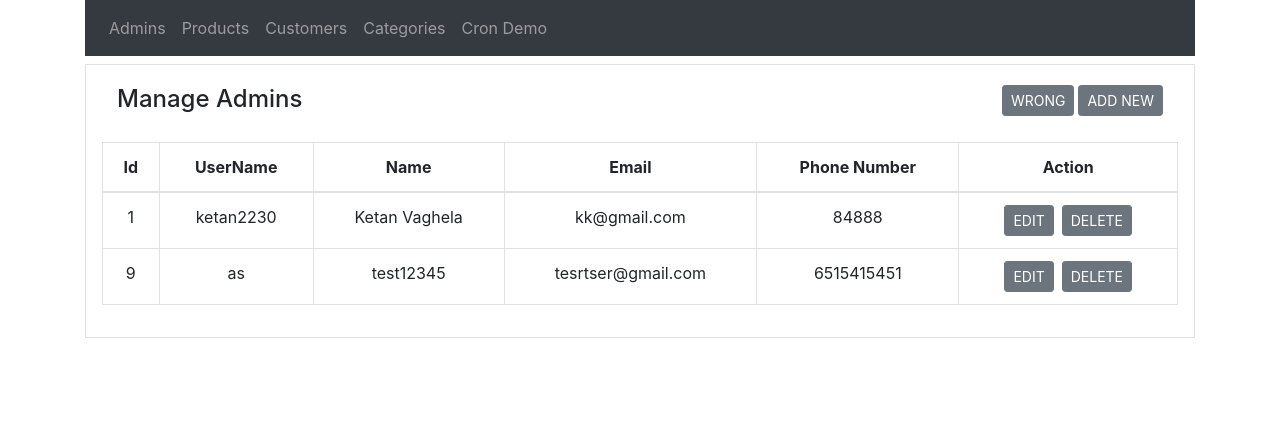
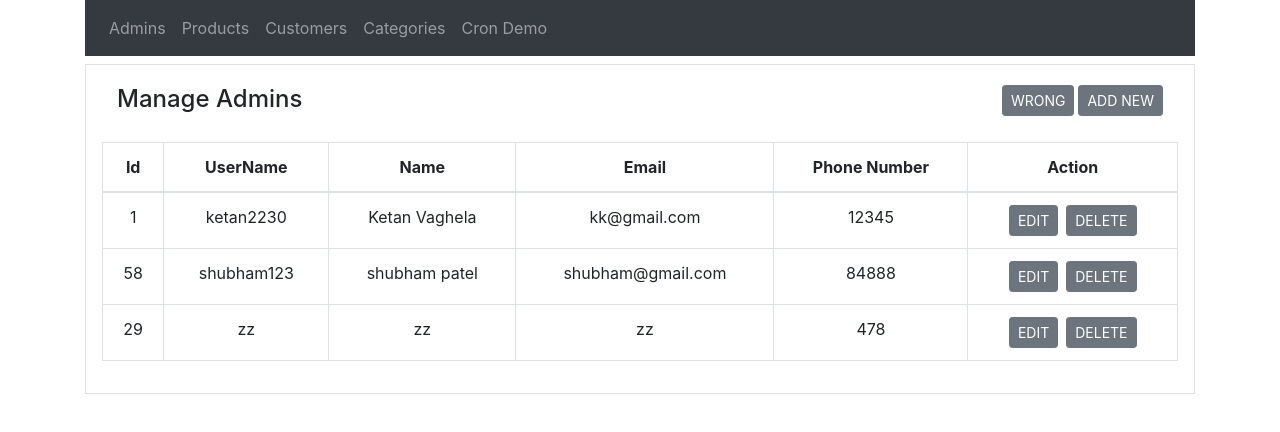
Before and after one commit to chiragkanjariya/vue-magento, a Vue app: page /admin/list in a window 1280 px wide. Shown: the top 432 px of the page. Built offline with nearby package versions, Linux system fonts and the light colour scheme; data requests are answered from the project's data file.

Commit message:
Add sorting functionality to Table

```diff
--- a/data.json
+++ b/data.json
@@ -5,27 +5,43 @@
       "name": "Ketan Vaghela",
       "username": "ketan2230",
       "email": "kk@gmail.com",
-      "phone": "84888"
+      "phone": "12345"
     },
     {
-      "id": 9,
-      "name": "test12345",
-      "phone": "6515415451",
-      "email": "tesrtser@gmail.com",
-      "username": "as",
-      "data": {
-        "id": 9,
-        "name": "test12345",
-        "phone": "6515415451",
-        "email": "tesrtser@gmail.com",
-        "username": "asa"
-      }
+      "id": 58,
+      "name": "shubham patel",
+      "phone": "84888",
+      "email": "shubham@gmail.com",
+      "username": "shubham123"
+    },
+    {
+      "id": 29,
+      "name": "zz",
+      "phone": "478",
+      "email": "zz",
+      "username": "zz"
     }
   ],
   "categories": [
     {
       "id": 71,
       "title": "Javascript"
+    },
+    {
+      "id": 21,
+      "title": "java"
+    },
+    {
+      "id": 49,
+      "title": "python"
+    },
+    {
+      "id": 78,
+      "title": "angular"
+    },
+    {
+      "id": 145,
+      "title": "ketan"
     }
   ]
 }
--- a/src/controllers/core/request.vue
+++ b/src/controllers/core/request.vue
@@ -7,6 +7,9 @@ export default {
     };
   },
   methods: {
+    // getRequest() {
+    //   return this;
+    // },
     getPost(key) {
       return this;
     },
@@ -22,9 +25,9 @@ export default {
     isPost() {
       return true;
     },
-    // getRequestType() {
-    //   return type;
-    // },
+    getRequestType() {
+      return this;
+    },
   },
 };
 </script>
--- a/src/views/admin/list.vue
+++ b/src/views/admin/list.vue
@@ -23,11 +23,11 @@
       <table class="table table-bordered table-fixed">
         <thead>
           <tr>
-            <th class="w-auto text-center">Id</th>
-            <th class="w-auto text-center">UserName</th>
-            <th class="w-auto text-center">Name</th>
-            <th class="w-auto text-center">Email</th>
-            <th class="w-auto text-center">Phone Number</th>
+            <th class="w-auto text-center clickable" @click="sort('id')">Id</th>
+            <th class="w-auto text-center clickable" @click="sort('username')">UserName</th>
+            <th class="w-auto text-center clickable" @click="sort('name')">Name</th>
+            <th class="w-auto text-center clickable" @click="sort('email')">Email</th>
+            <th class="w-auto text-center clickable" @click="sort('phone')">Phone Number</th>
             <th class="w-auto text-center">Action</th>
           </tr>
         </thead>
@@ -65,6 +65,7 @@ export default {
   data() {
     return {
       data: [],
+      ortDir: 'DESC'
     };
   },
   computed: {},
@@ -82,6 +83,27 @@ export default {
         this.setAdmins();
       }
     },
+    sort(key){
+      let data = this.data
+      data = data.sort((a, b) => {
+        let fa = key !== 'id' ? a[key].toLowerCase() : a[key],
+          fb = key !== 'id' ? b[key].toLowerCase() : b[key];
+        if (fa < fb) {
+          return this.sortDir === 'ASC' ? -1 : 1;
+        }
+        if (fa > fb) {
+          return this.sortDir === 'ASC' ? 1 : -1;
+        }
+        return 0;
+      });
+      this.sortDir = this.sortDir === 'ASC' ? 'DESC' : 'ASC'
+    },
   },
 };
 </script>
+
+<style>
+.clickable {
+  cursor: pointer;
+}
+</style>
--- a/src/views/categories/list.vue
+++ b/src/views/categories/list.vue
@@ -23,21 +23,26 @@
       <table class="table table-bordered table-fixed">
         <thead>
           <tr>
-            <th class="w-auto text-center">Id</th>
-            <th class="w-auto text-center">Title</th>
+            <th class="w-auto text-center clickable" @click="sort('id')">Id</th>
+            <th class="w-auto text-center clickable" @click="sort('title')">Title</th>
+            <th class="w-auto text-center">Action</th>
           </tr>
         </thead>
         <tbody>
           <tr :key="category.id" v-for="category in data">
-            <td class="text-center">{{ category.id }}</td>
-            <td class="text-center">{{ category.title }}</td>
+            <td class="text-center" >{{ category.id }}</td>
+            <td class="text-center" >{{ category.title }}</td>
             <td class="text-center">
               <router-link
                 :to="`/categories/edit/id/` + category.id"
                 class="btn btn-secondary btn-sm mr-2"
                 >EDIT</router-link
               >
-              <a class="btn btn-secondary btn-sm" @click="deleteCategory(category.id)">DELETE</a>
+              <a
+                class="btn btn-secondary btn-sm"
+                @click="deleteCategory(category.id)"
+                >DELETE</a
+              >
             </td>
           </tr>
         </tbody>
@@ -57,23 +62,44 @@ export default {
   data() {
     return {
       data: [],
+      sortDir: 'DESC'
     };
   },
-  computed: {},
   created() {
     this.setCategories();
   },
   methods: {
     setCategories() {
-      CoreModel.setComponent(this).setEndPoint('categories/').setData();
+      CoreModel.setComponent(this).setEndPoint("categories/").setData();
       this.$nextTick(() => {});
+    },
+    sort(key){
+      let data = this.data
+      data = data.sort((a, b) => {
+        let fa = key !== 'id' ? a[key].toLowerCase() : a[key],
+          fb = key !== 'id' ? b[key].toLowerCase() : b[key];
+        if (fa < fb) {
+          return this.sortDir === 'ASC' ? -1 : 1;
+        }
+        if (fa > fb) {
+          return this.sortDir === 'ASC' ? 1 : -1;
+        }
+        return 0;
+      });
+      this.sortDir = this.sortDir === 'ASC' ? 'DESC' : 'ASC'
     },
     deleteCategory(id) {
       const action = CoreModel.delete(id);
-      if(action) {
+      if (action) {
         this.setCategories();
       }
     },
   },
 };
 </script>
+
+<style>
+.clickable {
+  cursor: pointer;
+}
+</style>
```
